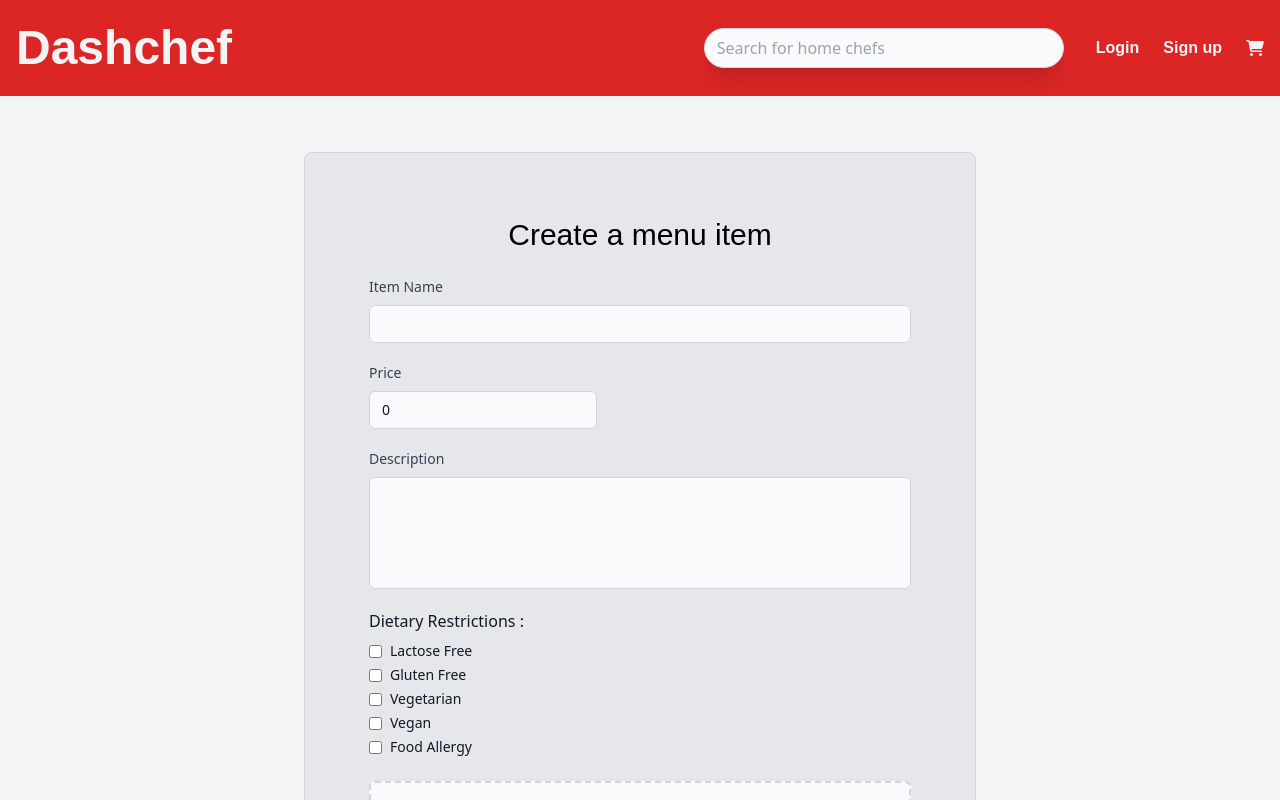
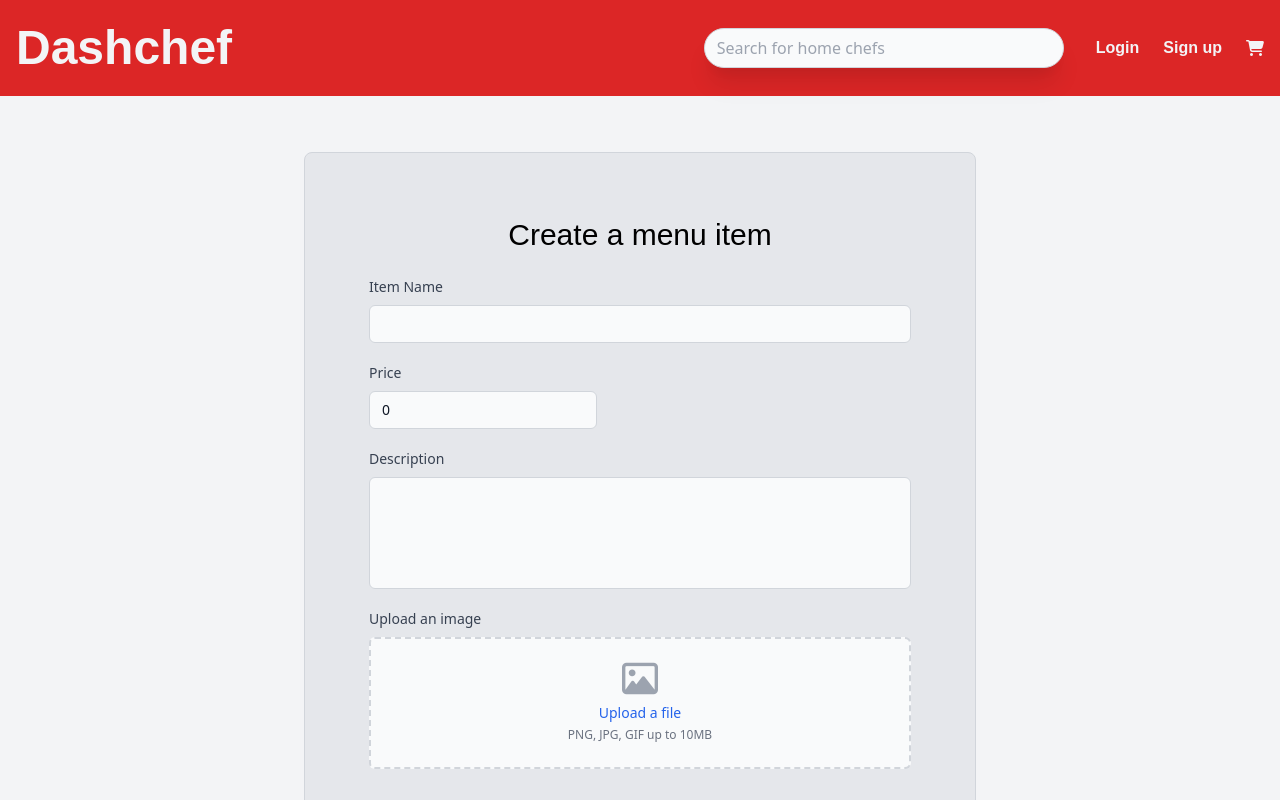
Before and after one commit to peterphan20/dashchef, a React (Create React App) app: page /create/menu-item in a window 1280 px wide. Shown: the top 800 px of the page. Built offline with nearby package versions, Linux system fonts and the light colour scheme.

Commit message:
desktop styling and create another menu modal created

```diff
--- a/src/atoms/Dropdown.js
+++ b/src/atoms/Dropdown.js
@@ -10,7 +10,7 @@ const Dropdown = ({ options, placeholder, htmlFor, select, onSelectedChange, cla
 	});
 
 	return (
-		<div className="pr-64 lg:pr-96">
+		<div className="pr-40 lg:pr-48">
 			<label htmlFor={htmlFor} className="block text-sm font-medium text-gray-700 mb-2">
 				{placeholder}
 			</label>
--- /dev/null
+++ b/src/atoms/LinkModal.js
@@ -0,0 +1,18 @@
+import React from "react";
+import { Link } from "react-router-dom";
+
+const LinkModal = ({ link, className, clickHandler, placeholder }) => {
+	return (
+		<>
+			<Link
+				to={link}
+				className={`${className} text-gray-900 text-base rounded-lg py-1 px-6 lg:text-lg lg:px-8`}
+				onClick={clickHandler}
+			>
+				{placeholder}
+			</Link>
+		</>
+	);
+};
+
+export default LinkModal;
--- a/src/molecules/LoginInsert.js
+++ b/src/molecules/LoginInsert.js
@@ -35,7 +35,9 @@ const LoginInsert = ({
 					Sign in to get home cooked meals!
 				</h1>
 				{authResponse ? null : (
-					<p className="text-center text-lg text-red-600 font-body">Invalid user credentials</p>
+					<p className="text-center text-lg text-red-600 font-body pb-5">
+						Incorrect username or password
+					</p>
 				)}
 				<div className="rounded-md -space-y-px mb-5">
 					<FormInputField
--- a/src/molecules/MenuItemCreateForm.js
+++ b/src/molecules/MenuItemCreateForm.js
@@ -15,29 +15,27 @@ const MenuItemCreateForm = ({
 	selectedFile,
 	fileIsSelected,
 	handleCreateMenuItem,
-	listOfItems,
-	setListOfItems,
 	authResponse,
 }) => {
-	const updateListOfItems = (itemIndex, updatedCheck) => {
-		const updatedListOfItems = [...listOfItems];
-		updatedListOfItems[itemIndex].isChecked = updatedCheck;
-		setListOfItems(updatedListOfItems);
-	};
+	// const updateListOfItems = (itemIndex, updatedCheck) => {
+	// 	const updatedListOfItems = [...listOfItems];
+	// 	updatedListOfItems[itemIndex].isChecked = updatedCheck;
+	// 	setListOfItems(updatedListOfItems);
+	// };
 
-	const renderedListOfItems = listOfItems.map((item, index) => (
-		<div key={index} className="flex justify-start items-center gap-2 mb-1">
-			<input
-				id={item.tag}
-				type="checkbox"
-				checked={item.isChecked}
-				onChange={() => updateListOfItems(index, !item.isChecked)}
-			/>
-			<label htmlFor={item.tag} className="block text-sm font-medium text-gray-900">
-				{item.tag}
-			</label>
-		</div>
-	));
+	// const renderedListOfItems = listOfItems.map((item, index) => (
+	// 	<div key={index} className="flex justify-start items-center gap-2 mb-1">
+	// 		<input
+	// 			id={item.tag}
+	// 			type="checkbox"
+	// 			checked={item.isChecked}
+	// 			onChange={() => updateListOfItems(index, !item.isChecked)}
+	// 		/>
+	// 		<label htmlFor={item.tag} className="block text-sm font-medium text-gray-900">
+	// 			{item.tag}
+	// 		</label>
+	// 	</div>
+	// ));
 
 	return (
 		<div className="w-full h-full lg:bg-gray-200 lg:max-w-2xl lg:mx-auto lg:py-10 lg:px-16 lg:rounded-lg lg:border lg:border-gray-300">
@@ -72,10 +70,10 @@ const MenuItemCreateForm = ({
 					onChange={(e) => setDescription(e.target.value)}
 				/>
 			</div>
-			<div className="flex flex-col justify-center items-start mb-5">
+			{/* <div className="flex flex-col justify-center items-start mb-5">
 				<h1 className="block text-base font-medium text-gray-900 mb-2">Dietary Restrictions :</h1>
-				{renderedListOfItems}
-			</div>
+			</div> */}
+			<h1 className="block text-sm font-medium text-gray-700 mb-2">Upload an image</h1>
 			<ImageUploadSingle
 				fileInputHandler={fileInputHandler}
 				fileIsSelected={fileIsSelected}
@@ -89,7 +87,7 @@ const MenuItemCreateForm = ({
 			)}
 			<ButtonFormSmall
 				placeholder="Create item"
-				className="bg-green-400 mt-5 mb-10 lg:text-lg lg:py-2"
+				className="bg-green-400 mt-5 mb-10 lg:text-lg lg:py-2 lg:mt-8"
 				clickHandler={handleCreateMenuItem}
 			/>
 		</div>
--- /dev/null
+++ b/src/molecules/ModalCreateAnotherItem.js
@@ -0,0 +1,28 @@
+import React from "react";
+import { useSelector } from "react-redux";
+import LinkModal from "../atoms/LinkModal";
+
+const ModalCreateAnotherItem = ({ setShowCreateAnotherItemModal }) => {
+	const user = useSelector((state) => state.userReducer);
+
+	return (
+		<div className="grid place-items-center fixed bg-backdrop top-0 left-0 w-full h-screen z-20">
+			<div className="relative bg-gray-200 text-gray-900 rounded shadow py-16 px-10 mb-28 z-20 lg:max-w-md">
+				<h1 className="font-text font-bold text-2xl border-b border-gray-200 pb-2 mb-3 w-full lg:text-3xl lg:mb-8">
+					Would you like to create another menu item?
+				</h1>
+				<div className="flex gap-5">
+					<LinkModal
+						link={`/kitchen/id/${user.kitchenID}`}
+						className="bg-gray-300"
+						placeholder="No"
+						clickHandler={setShowCreateAnotherItemModal(false)}
+					/>
+					<LinkModal link="/create/menu-item" className="bg-green-400" placeholder="Yes" />
+				</div>
+			</div>
+		</div>
+	);
+};
+
+export default ModalCreateAnotherItem;
--- a/src/molecules/WizardInsertThree.js
+++ b/src/molecules/WizardInsertThree.js
@@ -30,11 +30,11 @@ const WizardInsertThree = ({
 			>
 				<i className="fas fa-times"></i>
 			</button>
-			<h1 className="text-left text-3xl font-accent font-extrabold text-gray-900 pt-5 pb-8">
+			<h1 className="text-left text-3xl font-accent font-extrabold text-gray-900 pt-5 pb-5">
 				Sign up for Dashchef
 			</h1>
 			{authResponse ? null : (
-				<p className="text-center text-lg text-red-600 font-body">Invalid user credentials</p>
+				<p className="text-center text-lg text-red-600 font-body pb-5">Invalid user credentials</p>
 			)}
 			<div className="rounded-md -space-y-px mb-5">
 				<FormInputField
--- a/src/organisms/CreateMenuItem.js
+++ b/src/organisms/CreateMenuItem.js
@@ -1,8 +1,8 @@
 import { useState } from "react";
 import { useSelector } from "react-redux";
-import { useHistory } from "react-router";
 import { createMenuItem } from "../api/MenuItemsAPI";
 import MenuItemCreateForm from "../molecules/MenuItemCreateForm";
+import ModalCreateAnotherItem from "../molecules/ModalCreateAnotherItem";
 
 const CreateMenuItem = () => {
 	const [name, setName] = useState("");
@@ -10,33 +10,32 @@ const CreateMenuItem = () => {
 	const [price, setPrice] = useState(0);
 	const [selectedFile, setSelectedFile] = useState();
 	const [fileIsSelected, setFileIsSelected] = useState(false);
-	// const [showAnotherItemModal, setShowAnotherItemModal] = useState(false);
+	const [showCreateAnotherItemModal, setShowCreateAnotherItemModal] = useState(false);
 	const [authResponse, setAuthResponse] = useState(true);
-	const [listOfItems, setListOfItems] = useState([
-		{
-			tag: "Lactose Free",
-			isChecked: false,
-		},
-		{
-			tag: "Gluten Free",
-			isChecked: false,
-		},
-		{
-			tag: "Vegetarian",
-			isChecked: false,
-		},
-		{
-			tag: "Vegan",
-			isChecked: false,
-		},
-		{
-			tag: "Food Allergy",
-			isChecked: false,
-		},
-	]);
+	// const [listOfItems, setListOfItems] = useState([
+	// 	{
+	// 		tag: "Lactose Free",
+	// 		isChecked: false,
+	// 	},
+	// 	{
+	// 		tag: "Gluten Free",
+	// 		isChecked: false,
+	// 	},
+	// 	{
+	// 		tag: "Vegetarian",
+	// 		isChecked: false,
+	// 	},
+	// 	{
+	// 		tag: "Vegan",
+	// 		isChecked: false,
+	// 	},
+	// 	{
+	// 		tag: "Food Allergy",
+	// 		isChecked: false,
+	// 	},
+	// ]);
 
 	const user = useSelector((state) => state.userReducer);
-	const history = useHistory();
 
 	const handleCreateMenuItem = async () => {
 		const token = localStorage.getItem("authToken");
@@ -47,14 +46,13 @@ const CreateMenuItem = () => {
 		formData.append("id", user.kitchenID);
 		formData.append("description", description);
 		formData.append("price", price);
-		formData.append("tags", listOfItems);
 		formData.append("file", selectedFile);
 
 		const apiResponse = await createMenuItem(formData, token);
 		console.log("api reponse", apiResponse);
 		if (apiResponse.code === 201) {
 			console.log("menu item created");
-			history.push(`/kitchen/${user.kitchenID}`);
+			setShowCreateAnotherItemModal(true);
 		} else {
 			setAuthResponse(false);
 			console.log("something went wrong here");
@@ -73,6 +71,9 @@ const CreateMenuItem = () => {
 
 	return (
 		<div className="flex flex-col justify-start bg-gray-100 py-2 px-4 w-full h-full min-h-screen lg: justify-center lg:py-14">
+			{showCreateAnotherItemModal ? (
+				<ModalCreateAnotherItem setShowCreateAnotherItemModal={setShowCreateAnotherItemModal} />
+			) : null}
 			<MenuItemCreateForm
 				name={name}
 				setName={setName}
@@ -84,8 +85,6 @@ const CreateMenuItem = () => {
 				fileIsSelected={fileIsSelected}
 				fileInputHandler={fileInputHandler}
 				clearSelectedFile={clearSelectedFile}
-				listOfItems={listOfItems}
-				setListOfItems={setListOfItems}
 				handleCreateMenuItem={handleCreateMenuItem}
 				authResponse={authResponse}
 			/>
--- a/src/organisms/ModalSignUp.js
+++ b/src/organisms/ModalSignUp.js
@@ -118,7 +118,7 @@ const ModalSignUp = () => {
 	return (
 		<div
 			onClick={(e) => e.stopPropagation()}
-			className="relative flex flex-col justify-center item-center bg-gray-100 text-gray-900 font-body rounded shadow px-8 pt-8 pb-6 mb-20 z-20 lg:w-96 lg:max-w-l"
+			className="relative flex flex-col justify-center item-center bg-gray-100 text-gray-900 font-body rounded shadow px-5 pt-8 pb-6 mb-20 z-20 w-full lg:px-8 lg:w-96 lg:max-w-l"
 		>
 			{renderWizardInserts()}
 			<RenderWizardButton
```
